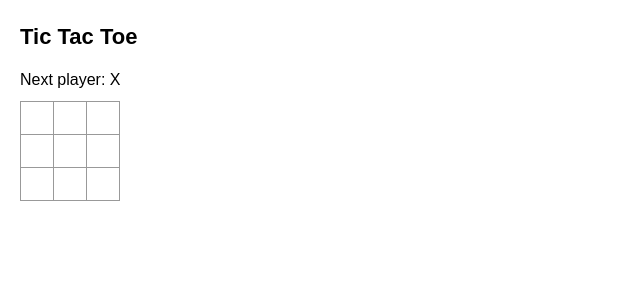
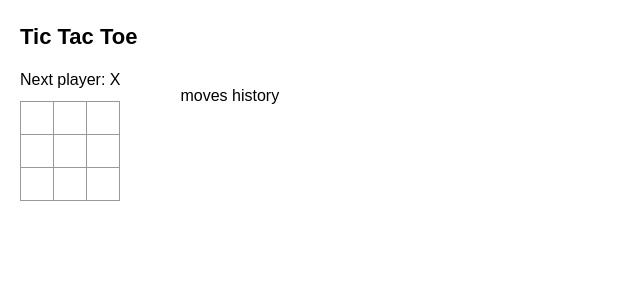
Before and after one commit to katjakrempel/react-tic-tac-toe, a React (Vite) app: page / in a window 1280 px wide. Shown: the top 300 px of the page, without its empty margins (0-640 px from the left). Built offline with nearby package versions, Linux system fonts and the light colour scheme.

Commit message:
add Game component

```diff
--- a/src/App.jsx
+++ b/src/App.jsx
@@ -1,11 +1,11 @@
 import "./App.css";
-import Board from "./components/Board";
+import Game from "./components/Game";
 
 function App() {
   return (
     <>
       <h1>Tic Tac Toe</h1>
-      <Board />
+      <Game />
     </>
   );
 }
--- /dev/null
+++ b/src/components/Game.jsx
@@ -0,0 +1,19 @@
+import { useState } from "react";
+import Board from "./Board";
+
+function Game() {
+  const [history, setHistory] = useState([]);
+
+  return (
+    <div className="game">
+      <div className="game-board">
+        <Board />
+      </div>
+      <div className="game-info">
+        <ol>moves history</ol>
+      </div>
+    </div>
+  );
+}
+
+export default Game;
```
